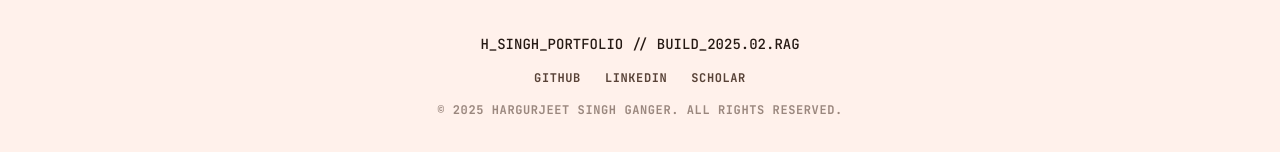
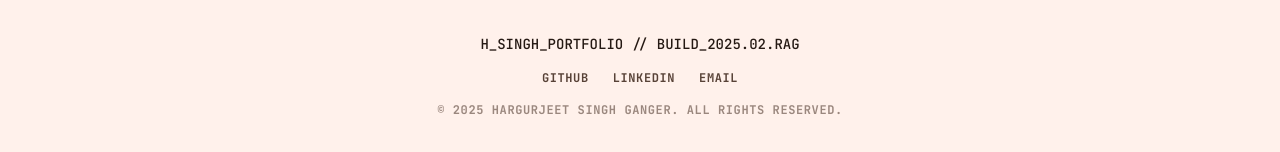
Before and after one commit to hargurjeet/portfolio-website-stitch, a Next.js app: page / in a window 1280 px wide. Shown: the part 3387-3539 px from the top of the page. Built offline with nearby package versions, Linux system fonts and the light colour scheme.

Commit message:
feat: replace Scholar with email link in footer

```diff
--- a/src/app/page.tsx
+++ b/src/app/page.tsx
@@ -731,8 +731,11 @@ export default function Home() {
             >
               LinkedIn
             </a>
-            <a className="font-label-caps text-label-caps text-on-surface-variant hover:text-primary transition-all duration-200 uppercase" href="#">
-              Scholar
+            <a
+              className="font-label-caps text-label-caps text-on-surface-variant hover:text-primary transition-all duration-200 uppercase"
+              href="mailto:gurjeet333@gmail.com"
+            >
+              Email
             </a>
           </div>
           <div className="font-label-caps text-label-caps text-on-surface-variant opacity-60">
```
